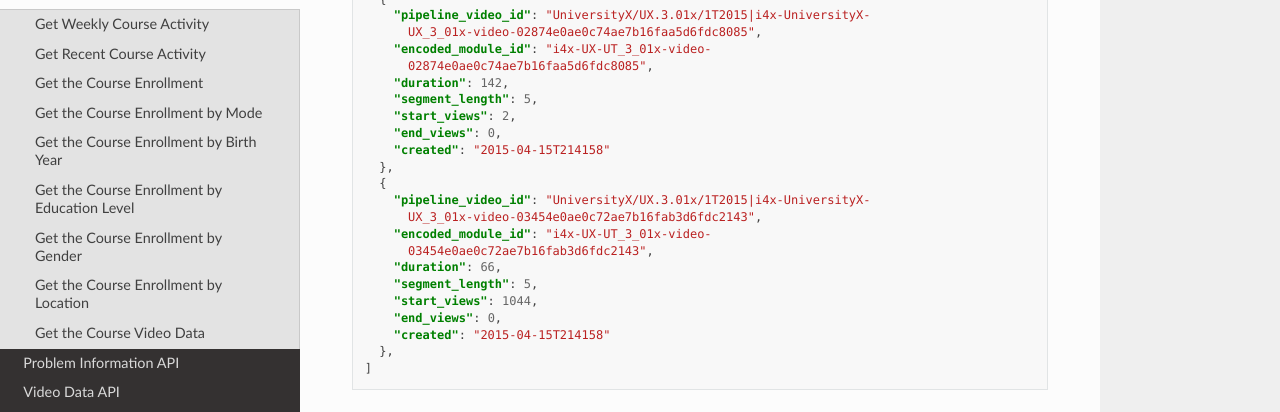
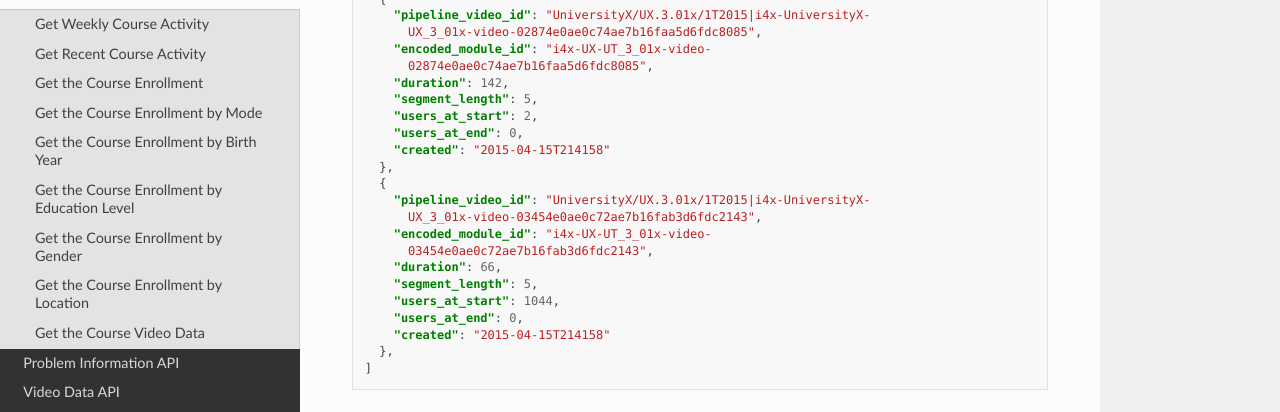
Before and after one commit to openedx-unsupported/edx-analytics-data-api, a Sphinx documentation site: the page built from docs/api/source/courses.rst, in a window 1280 px wide and 900 px high, scrolled down 5140 px, cut to the strip 130-900 px from the top of the window. Shown: the part 191-603 px from the top of the strip. Built offline with Sphinx 7.4.7 and the Read the Docs theme 2.0.0, drawn with Linux system fonts in a browser that asks for light colours; formulas are drawn with MathJax 3.

Commit message:
Doc: update course video data response values

```diff
--- a/docs/api/source/change_log.rst
+++ b/docs/api/source/change_log.rst
@@ -8,5 +8,8 @@
 
    * - Date
      - Change
-   * - 05/18/15
+   * - 21 May 2015
+     - Updated :ref:`Get the Course Video Data` to add the ``users_at_start``
+       and ``users_at_end`` response values.
+   * - 18 May 2015
      - Added :ref:`Get the Course Video Data` and :ref:`Video Data API`.
--- a/docs/api/source/courses.rst
+++ b/docs/api/source/courses.rst
@@ -280,8 +280,8 @@
           02874e0ae0c74ae7b16faa5d6fdc8085",
         "duration": 142,
         "segment_length": 5,
-        "start_views": 2,
-        "end_views": 0,
+        "users_at_start": 2,
+        "users_at_end": 0,
         "created": "2015-04-15T214158"
       },
       {
@@ -291,8 +291,8 @@
           03454e0ae0c72ae7b16fab3d6fdc2143",
         "duration": 66,
         "segment_length": 5,
-        "start_views": 1044,
-        "end_views": 0,
+        "users_at_start": 1044,
+        "users_at_end": 0,
         "created": "2015-04-15T214158"
       },
     ]
```
